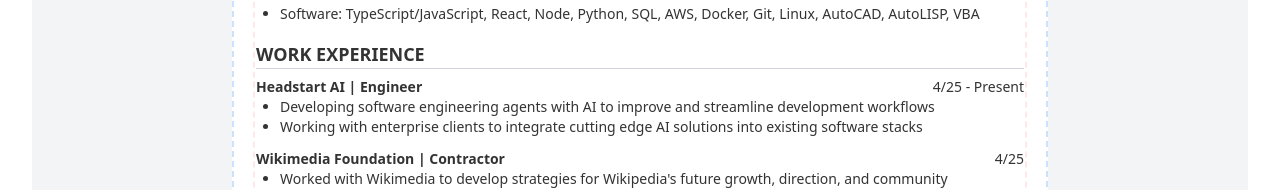
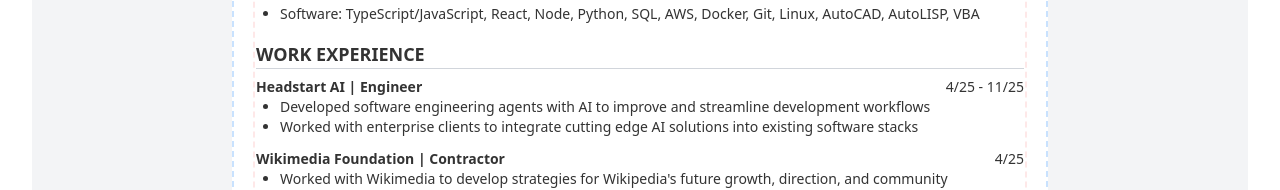
Before and after one commit to IsaacGemal/my-resume, a React (Vite) app: page / in a window 1280 px wide. Shown: the part 193-383 px from the top of the page. Built offline with nearby package versions, Linux system fonts and the light colour scheme.

Commit message:
Add Headstart end date

```diff
--- a/src/components/Resume.tsx
+++ b/src/components/Resume.tsx
@@ -42,11 +42,11 @@
                 <div className="mb-3">
                     <div className="flex justify-between text-sm">
                         <strong><a href="https://headstart.nyc/" className="hover:underline" target="_blank" rel="noopener noreferrer">Headstart AI</a> | Engineer</strong>
-                        <span>4/25 - Present</span>
+                        <span>4/25 - 11/25</span>
                     </div>
                     <ul className="list-disc pl-6 text-sm">
-                        <li>Developing software engineering agents with AI to improve and streamline development workflows</li>
-                        <li>Working with enterprise clients to integrate cutting edge AI solutions into existing software stacks</li>
+                        <li>Developed software engineering agents with AI to improve and streamline development workflows</li>
+                        <li>Worked with enterprise clients to integrate cutting edge AI solutions into existing software stacks</li>
                     </ul>
                 </div>
 
```
